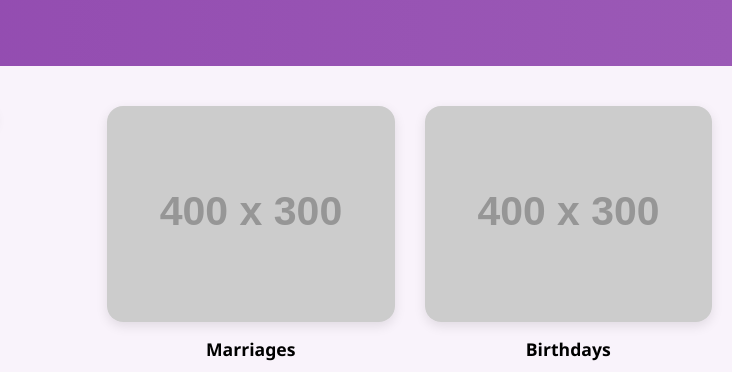
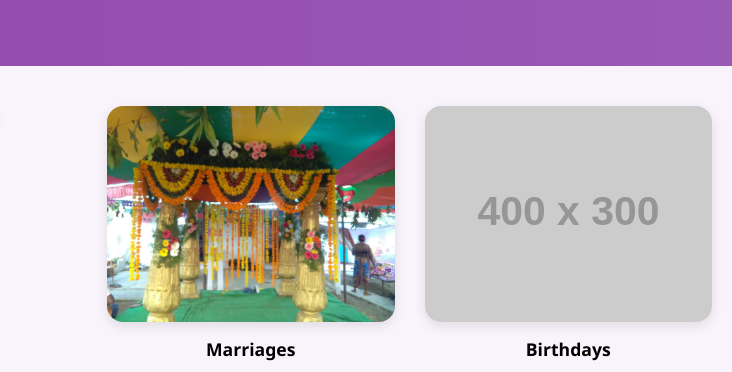
Before and after one commit to Jpsama1236/SVTH, a plain HTML site: page index.html in a window 1280 px wide. Shown: the part 215-587 px from the top of the page, 548-1280 px from the left. Drawn offline with Linux system fonts and the light colour scheme; placeholder pictures from the web are drawn by us.

Commit message:
Update index.html

```diff
--- a/index.html
+++ b/index.html
@@ -169,7 +169,7 @@
       <h3>Haldi Function</h3>
     </a>
     <a href="marriages.html">
-      <img src="https://via.placeholder.com/400x300?text=Marriages" alt="Marriages" />
+      <img src="IMG_20190328_064318.jpg" alt="Marriages" />
       <h3>Marriages</h3>
     </a>
     <a href="birthdays.html">
```
